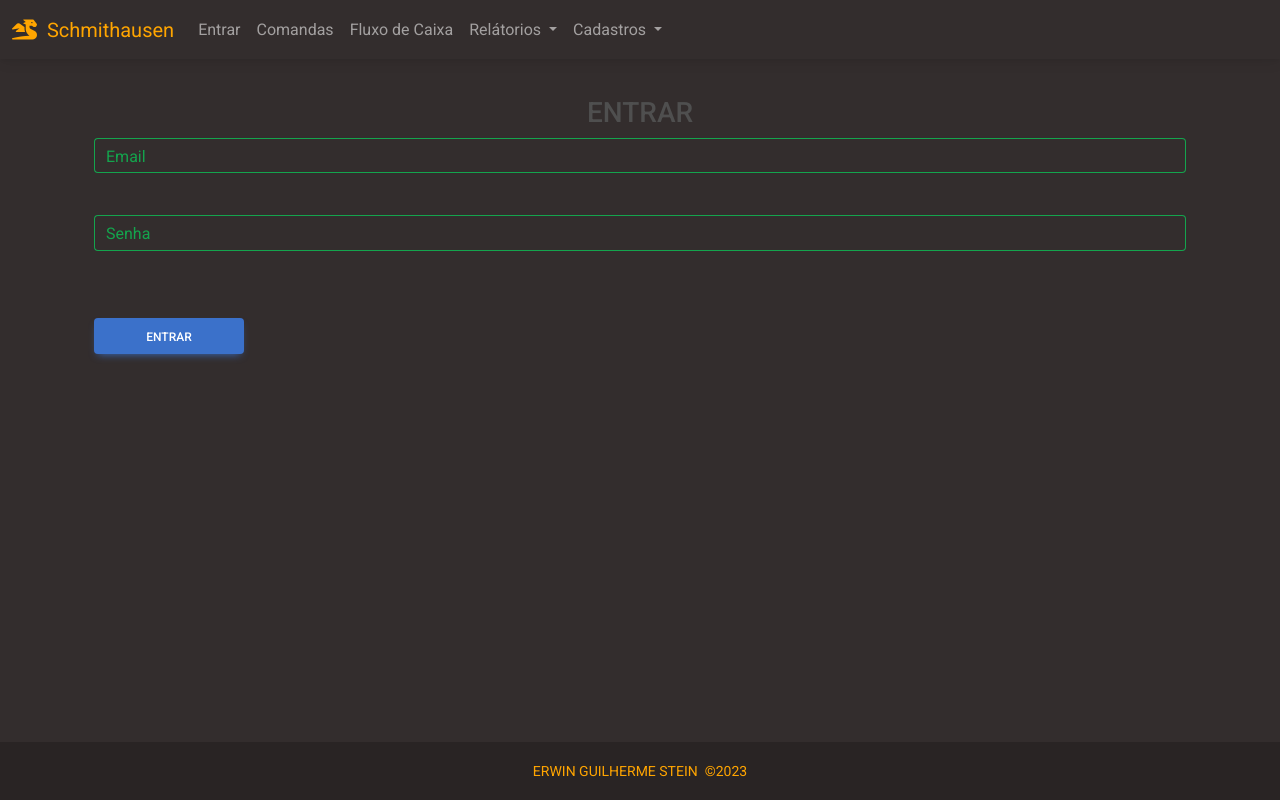
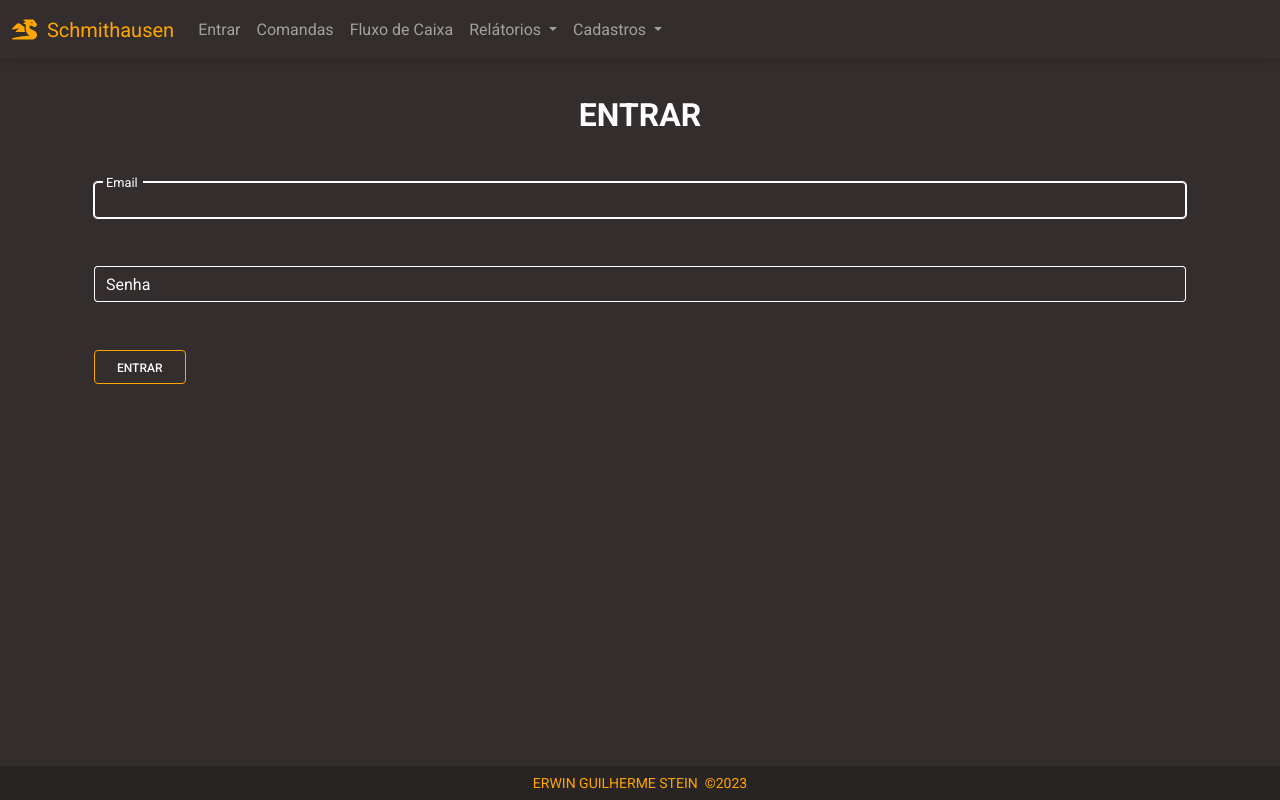
Before and after one commit to erwin-hc/material-schmithausen, a Flask app: template templates/login.html in a window 1280 px wide. Run offline with Flask 3, Linux system fonts and the light colour scheme; the template is opened without the code that fills it: values that come from a table or form of the project are taken from there, others are empty; some libraries are stand-ins or nearby versions.

Commit message:
14/04/23 : 16-50

```diff
--- a/app.py
+++ b/app.py
@@ -1,4 +1,4 @@
-from flask import Flask, render_template, request, url_for
+from flask import Flask, render_template, url_for, redirect, request
 import sqlalchemy
 from forms import *
 
@@ -8,11 +8,11 @@ app.config['SECRET_KEY'] = 'ÇALDKFJAÇALDKJFALFJ'
 @app.route('/', methods=['GET','POST'])
 def login():
     form = FormLogin(request.form)
-    if request.method == 'POST' and form.validate():
-        if form.email.data.strip() == 'erwin.stein@gmail.com' and form.senha.data.strip() == 'erwinstein':
-            return render_template('comandas.html')
-        else:
-            return 'ERROR'
+    if request.method == ['POST']:
+        return 'FORMULARIO SUBMETIDO COM SUCESSO'
+    else:
+        return 'ERROR'
+
     return render_template('login.html', form=form)
 
 @app.route('/comandas.html', methods=['GET','POST'])
@@ -20,7 +20,6 @@ def comandas():
     return render_template('comandas.html')
 
 
-
 if __name__ == '__main__':
     # app.run(host='192.168.0.216',debug=True)
     app.run(host='10.0.0.53',debug=True)
--- a/forms.py
+++ b/forms.py
@@ -1,19 +1,17 @@
-from wtforms import Form, StringField, EmailField, SubmitField
 from flask_wtf import FlaskForm
-from wtforms.validators import  ValidationError, Email, InputRequired, Length
+from wtforms import StringField, EmailField
+from wtforms.validators import DataRequired, Length, Email
 
-class FormLogin(Form):
+class FormLogin(FlaskForm):
 	email = EmailField(
 		'Email',
 		validators = [
-		InputRequired(message=('Preencher este campo!')),
+		DataRequired(message=('Este campo é obrigatório!')),
 		Email(message=('Digite um email válido!')),
 		])
 	senha = StringField(
 		'Senha',
 		validators = [
-		InputRequired(message=('Preencher este campo!')),
-		Length(min=6,max=20, message=('Mínimo 6 caracteres!'))
+		DataRequired(message=('Este campo é obrigatório!')),
+		Length(min=6, message=('Este campo deve ter pelo menos 6 caracteres!'))
 		])
-
-	enviar = SubmitField('Entrar')
--- a/static/css/base.css
+++ b/static/css/base.css
@@ -0,0 +1,3 @@
+.btn-outline-light {
+  border: 1px solid orange!important;
+}
--- a/templates/base.html
+++ b/templates/base.html
@@ -6,13 +6,9 @@
 <meta http-equiv="x-ua-compatible" content="ie=edge" />
 <title>{% block title %} Entrar {% endblock %}</title>
 <link rel="icon" href="static/img/schmithausen.svg" type="image/svg+xml" />
-    <!-- Font Awesome -->
 <link rel="stylesheet" href="https://cdnjs.cloudflare.com/ajax/libs/font-awesome/6.0.0/css/all.min.css"/>
-    <!-- Google Fonts Roboto -->
 <link rel="stylesheet" href="https://fonts.googleapis.com/css2?family=Roboto:wght@300;400;500;700;900&display=swap"/>
-    <!-- MDB -->
 <link rel="stylesheet" href="static/css/mdb.min.css" />
-    <!-- Custom CSS -->
 <link rel="stylesheet" type="text/css" href="static/css/base.css">
 </head>
 
@@ -39,10 +35,10 @@
       <ul class="navbar-nav me-auto mb-2 mb-lg-0">
         <!-- Link -->
         <li class="nav-item">
-          <a class="nav-link" href="#">Entrar</a>
+          <a class="nav-link" href="{{ url_for('login') }}">Entrar</a>
         </li>
         <li class="nav-item">
-          <a class="nav-link" href="#">Comandas</a>
+          <a class="nav-link" href="{{ url_for('comandas') }}">Comandas</a>
         </li>
         <li class="nav-item">
           <a class="nav-link" href="#">Fluxo de Caixa</a>
@@ -96,38 +92,14 @@
   {% endblock %}
 
 
-
-
 <!-- Footer -->
 <footer class="bg-dark text-center text-white fixed-bottom">
-  <div class="text-center p-3" style="background-color: rgba(0, 0, 0, 0.2)">
+  <div class="text-center p-1" style="background-color: rgba(0, 0, 0, 0.2)">
     <a class="text-white" href="#"><small style="color:orange;">ERWIN GUILHERME STEIN&nbsp;&nbsp;©2023</small></a>
   </div>
 </footer>
 </div>
 <!-- End your project here-->
 <script type="text/javascript" src="static/js/mdb.min.js"></script>
-<!-- Custom scripts -->
-<script type="text/javascript">
-// Example starter JavaScript for disabling form submissions if there are invalid fields
-(() => {
-  'use strict';
-
-  // Fetch all the forms we want to apply custom Bootstrap validation styles to
-  const forms = document.querySelectorAll('.needs-validation');
-
-  // Loop over them and prevent submission
-  Array.prototype.slice.call(forms).forEach((form) => {
-    form.addEventListener('submit', (event) => {
-      if (!form.checkValidity()) {
-        event.preventDefault();
-        event.stopPropagation();
-      }
-      form.classList.add('was-validated');
-    }, false);
-  });
-})();
-</script>
-
 </body>
 </html>
--- a/templates/login.html
+++ b/templates/login.html
@@ -1,42 +1,39 @@
 {% extends "base.html" %}
-
-{% block title %} Login {% endblock %}
+{% block title %} ENTRAR {% endblock %}
 
 {% block content %}
+<div class="container py-5 h-100">
+<form method="POST" action="/" novalidate class="form-outline form-white mb-4">
 
-{% macro render_field(field) %}
-       <div class="form-outline">
-       {{ field(**kwargs)|safe }}
+    <h2 align="center" class="fw-bold mb-1 text-uppercase text-white mb-5">Entrar</h2>
+<!-- -------------------------------------------------- -->
+<div class="form-outline mb-5">
+    {{ form.email(class='form-control', autofocus=true) }}
+    {{ form.email.label(class="form-label") }}
 
-          {{ field.label(class="form-label") }}
-          {% if field.errors %}
-            {% for error in field.errors %}
-             <div class="invalid-feedback">{{ error }}</div>
-            {% endfor %}
-          {% endif %}
-       </div>
-{% endmacro %}
+    {% if form.email.errors %}
+    {% for e in form.email.errors %}
+    <div class="form-helper ms-3 mt-1 text-danger">
+    {{ e }}
+    </div>
+    {% endfor %}
+    {% endif %}
+</div>
+<!-- -------------------------------------------------- -->
+<div class="form-outline mb-5">
+    {{ form.senha(class='form-control', autofocus=true) }}
+    {{ form.senha.label(class="form-label") }}
 
-
-<div class="container mt-5">
-
-
-<form method="POST" class="needs-validation" novalidate>
-
-  <h3 align="center">ENTRAR</h3>
-        {{ render_field(form.email, class='form-control is-valid')}}
-        <br>
-        {{ render_field(form.senha, class='form-control is-valid')}}
-
-
-    <br>
-    <br>
-    <div class="col-12">
-    {{ form.enviar(style='width: 150px', class='btn btn-primary') }}
+    {% if form.senha.errors %}
+    {% for e in form.senha.errors %}
+    <div class="form-helper ms-3 mt-1 text-danger">
+    {{ e }}
     </div>
-
-</form>
-
+    {% endfor %}
+    {% endif %}
 </div>
 
+    <button class="btn btn-outline-light" type="submit">Entrar</button>
+</form>
+</div>
 {% endblock %}
```
Also changed, not shown: templates/comandas.html (added, +11 -0 lines). Lines whose indentation alone changed are shown as unchanged.
